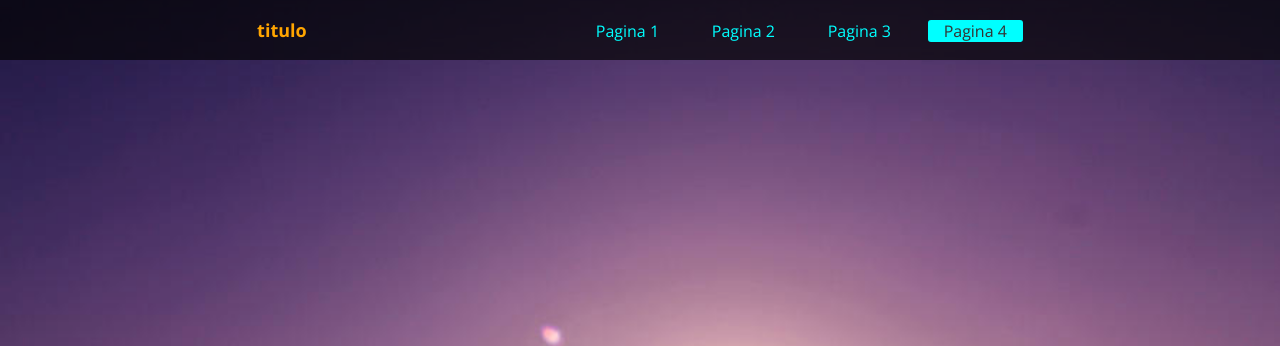
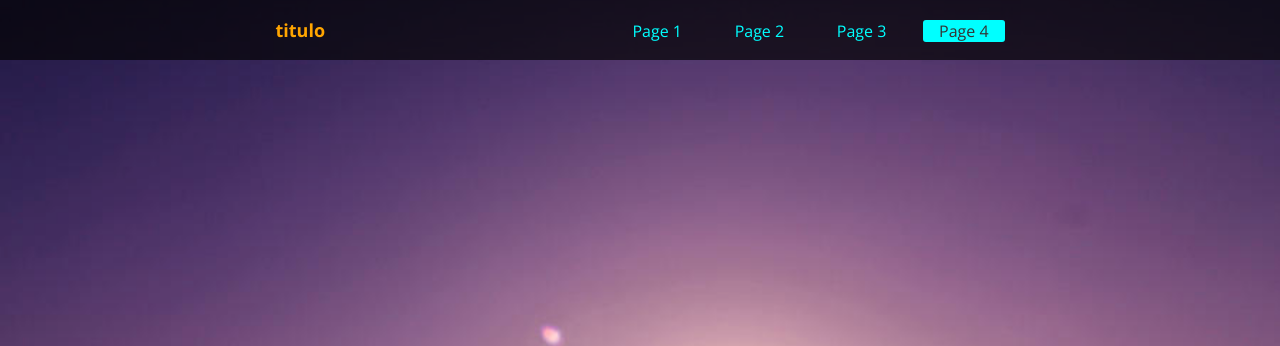
Before and after one commit to adrian-daniel-garcia/one-page-site, a plain HTML site: page src/index.html in a window 1280 px wide. Shown: the top 346 px of the page. Drawn offline with nearby package versions, Linux system fonts and the light colour scheme.

Commit message:
Use "Page" instead of "pagina"in anchors

```diff
--- a/src/index.html
+++ b/src/index.html
@@ -29,23 +29,23 @@
             </div>
 
             <div data-gumshoe class="nav-links">
-                    <a href="#page1" class="active">Pagina 1</a>
-                    <a href="#page2">Pagina 2</a>
-                    <a href="#page3">Pagina 3</a>
-                    <a href="#page4">Pagina 4</a>
+                    <a href="#page1" class="active">Page 1</a>
+                    <a href="#page2">Page 2</a>
+                    <a href="#page3">Page 3</a>
+                    <a href="#page4">Page 4</a>
             </div>
         </nav>
         <div id="page1" class="page">
-            pagina 1
+            Page 1
         </div>
         <div id="page2" class="page">
-            pagina 2
+            Page 2
         </div>
         <div id="page3" class="page">
-            pagina 3
+            Page 3
         </div>
         <div id="page4" class="page">
-            pagina 4
+            Page 4
         </div>
 
         <script>
```
